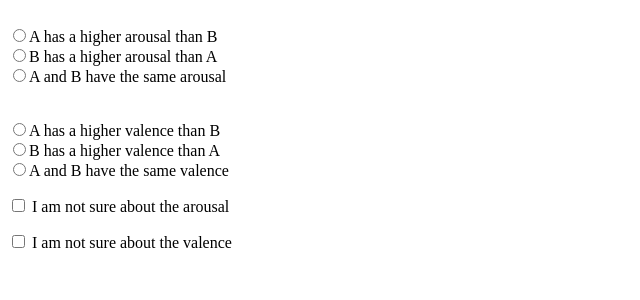
After one commit to MTG/musav-annotator, a Flask app: template templates/arousal_and_valence.html in a window 1280 px wide. The commit adds this page. Shown: the top 300 px of the page, without its empty margins (0-640 px from the left). Run offline with Flask 2, Linux system fonts and the light colour scheme; the template is opened without the code that fills it, so the values that code supplies are empty; parts of the project's set-up code (start-up, migrations or seed data) failed here and were passed over.

Commit message:
Allow a single view with both arousal and valence

```diff
--- a/app.py
+++ b/app.py
@@ -24,18 +24,12 @@ app = Flask(__name__, static_url_path="/static")
 # You should not change this after having started annotating!
 CONFIG_SOUNDS_PER_PAGE = os.getenv("SOUNDS_PER_PAGE", "5")
 CONFIG_CHUNK = os.getenv("CHUNK_NUMBER")
-CONFIG_ANNOTATION_TASKS = os.getenv("ANNOTATION_TASKS", "valence,arousal,all")
 
 # The location that annotations are written to
 ANNOTATION_FOLDER = "annotations"
 
 # There are three different annotation tasks
-VALID_ANNOTATION_TASKS = {
-    "valence",
-    "arousal",
-    "all",
-}
-
+ANNOTATION_TASKS = ["arousal_and_valence"]
 
 # Enter here the path to the file containing the path of the sound track you have to annotate.
 # e.g. 'static/track_paths.json'
@@ -47,13 +41,6 @@ if not os.path.exists(PATH_TO_FILE_WITH_SOUND_IDS):
 
 
 FOLDER_WITH_AUDIO_FILES = "static/tracks/"
-
-
-ANNOTATION_TASKS = []
-for ann_task in CONFIG_ANNOTATION_TASKS.split(","):
-    if ann_task not in VALID_ANNOTATION_TASKS:
-        raise ValueError("{} is not a valid annotation task".format(ann_task))
-    ANNOTATION_TASKS.append(ann_task)
 
 try:
     NUM_SOUNDS_PER_PAGE = int(CONFIG_SOUNDS_PER_PAGE)
@@ -90,9 +77,7 @@ def annotator(annotation_task):
         for track_name, answers in data["answers"].items():
             track_name_without_folder = track_name.replace("/", "_")
 
-            annotation_file = "{}-page-{}-{}.json".format(
-                annotation_task, page, track_name_without_folder
-            )
+            annotation_file = "page-{}-{}.json".format(page, track_name_without_folder)
             with open(os.path.join(ANNOTATION_FOLDER, annotation_file), "w") as fp:
                 json.dump(answers, fp)
         return json.dumps({"success": True}), 200, {"ContentType": "application/json"}
@@ -105,11 +90,7 @@ def annotator(annotation_task):
         file for file in os.listdir("annotations") if file.endswith(".json")
     ]
     annotated_pages_set = set(
-        [
-            int(annotation_file.split("-")[-2])
-            for annotation_file in annotation_files
-            if annotation_file.startswith(annotation_task)
-        ]
+        [int(annotation_file.split("-")[-2]) for annotation_file in annotation_files]
     )
     annotated_pages = sorted(list(annotated_pages_set))
 
@@ -120,7 +101,7 @@ def annotator(annotation_task):
         else:
             redirect_page = 1
         return redirect(
-            url_for("annotator", annotation_task=annotation_task, p=redirect_page)
+            url_for("annotator", annotation_task="arousal_and_valence", p=redirect_page)
         )
 
     else:
@@ -140,9 +121,7 @@ def annotator(annotation_task):
     page_annotations = {}
     for tr in sound_tracks:
         track_name_without_folder = tr.replace("/", "_")
-        annotation_file = "{}-page-{}-{}.json".format(
-            annotation_task, page, track_name_without_folder
-        )
+        annotation_file = "page-{}-{}.json".format(page, track_name_without_folder)
         full_filename = os.path.join(ANNOTATION_FOLDER, annotation_file)
         if os.path.exists(full_filename):
             with open(full_filename, "r") as fp:
--- a/templates/all.html
+++ /dev/null
@@ -1,5 +0,0 @@
-<!-- arousal tasks -->
-{{arousal_form(sound_track)}}
-
-<!-- valence tasks -->
-{{valence_form(sound_track)}}
--- /dev/null
+++ b/templates/arousal_and_valence.html
@@ -0,0 +1,30 @@
+<form class="form" action="" id="form-arousal-{{sound_track}}">
+  <div class="box">
+    <input type="radio" name="higher_arousal" value="not_selected" checked="checked" style="display:none"><br>
+    <input type="radio" name="higher_arousal" value="a">A has a higher arousal than B<br>
+    <input type="radio" name="higher_arousal" value="b">B has a higher arousal than A<br>
+    <input type="radio" name="higher_arousal" value="equivalent">A and B have the same arousal
+  </div>
+</form>
+
+<form class="form" action="" id="form-valence-{{sound_track}}">
+  <div class="box">
+    <input type="radio" name="higher_valence" value="not_selected" checked="checked" style="display:none"><br>
+    <input type="radio" name="higher_valence" value="a">A has a higher valence than B<br>
+    <input type="radio" name="higher_valence" value="b">B has a higher valence than A<br>
+    <input type="radio" name="higher_valence" value="equivalent">A and B have the same valence
+  </div>
+</form>
+
+
+<form class="form" action="" id="form-arousal-unsure-{{sound_track}}">
+  <div class="box">
+    <input type="checkbox" name="unsure_arousal"> I am not sure about the arousal
+  </div>
+</form>
+
+<form class="form" action="" id="form-valence-unsure-{{sound_track}}">
+  <div class="box">
+    <input type="checkbox" name="unsure_valence"> I am not sure about the valence
+  </div>
+</form>
--- a/templates/index.html
+++ b/templates/index.html
@@ -2,8 +2,7 @@
 {% if page_annotations.get(sound, {}).get(feature) == val or (sound not in page_annotations and default == val) %}checked="checked"{% endif %}
 {%- endmacro %}
 
-{% from "arousal.html" import arousal_form with context %}
-{% from "valence.html" import valence_form with context %}
+{% from "arousal_and_valence.html" import arousal_form with context %}
 
 <!DOCTYPE html>
 <html>
```
Also changed, not shown: templates/arousal.html (deleted, +0 -13 lines), templates/valence.html (deleted, +0 -13 lines).
